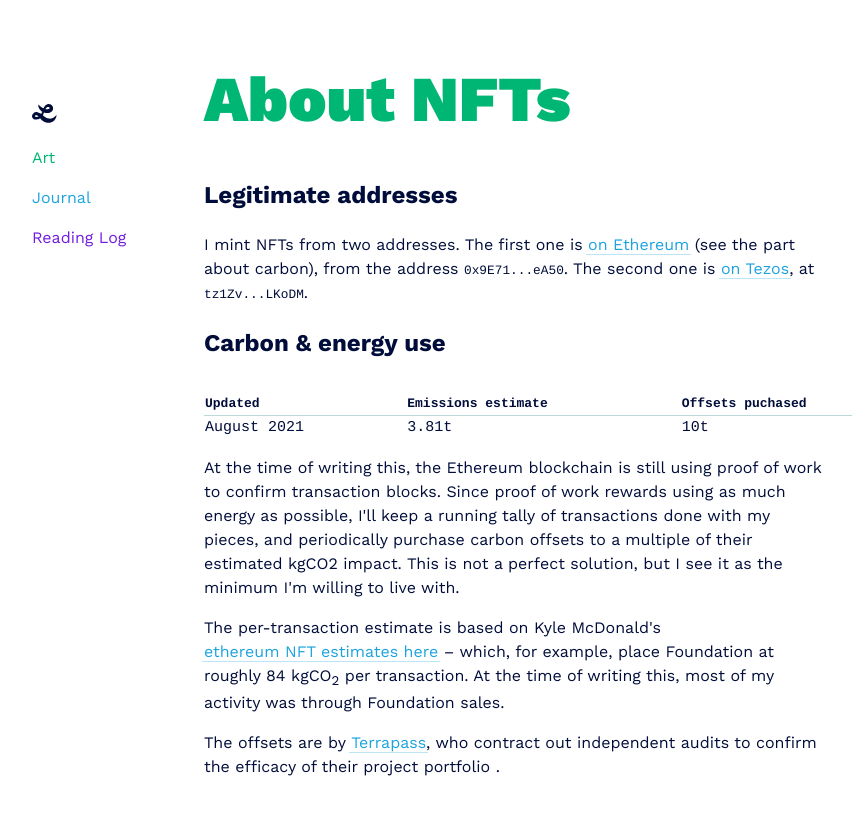
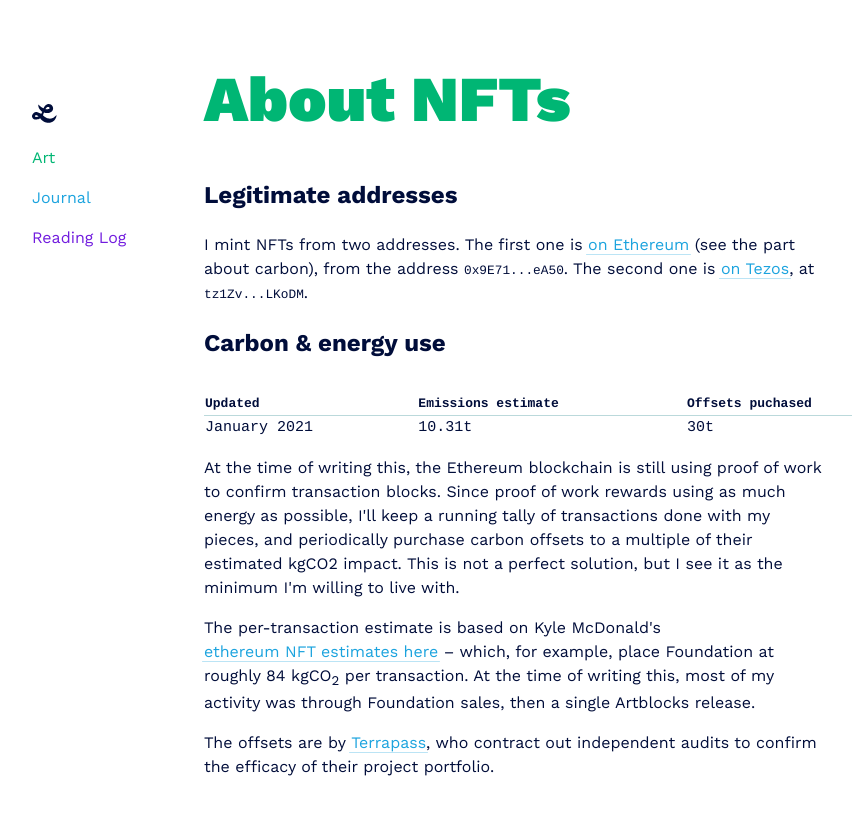
Before and after one commit to L-A/louis-andre.net, a Next.js app: page /nft in a window 1280 px wide. Shown: the top 814 px of the page, without its empty margins (160-1012 px from the left). Built offline with nearby package versions, Linux system fonts and the light colour scheme; a web font is replaced by a local one.

Commit message:
Update art carbon offset

```diff
--- a/pages/nft.js
+++ b/pages/nft.js
@@ -36,9 +36,9 @@ const NFT = () => {
 						<th>Offsets puchased</th>
 					</tr>
 					<tr>
-						<td>August 2021</td>
-						<td>3.81t</td>
-						<td>10t</td>
+						<td>January 2021</td>
+						<td>10.31t</td>
+						<td>30t</td>
 					</tr>
 				</tbody>
 			</table>
@@ -59,7 +59,7 @@ const NFT = () => {
 				</Link>{" "}
 				– which, for example, place Foundation at roughly 84 kgCO<sub>2</sub>{" "}
 				per transaction. At the time of writing this, most of my activity was
-				through Foundation sales.
+				through Foundation sales, then a single Artblocks release.
 			</p>
 			<p>
 				The offsets are by{" "}
@@ -67,7 +67,7 @@ const NFT = () => {
 					Terrapass
 				</Link>
 				, who contract out independent audits to confirm the efficacy of their
-				project portfolio .
+				project portfolio.
 			</p>
 
 			<style jsx>{`
```
